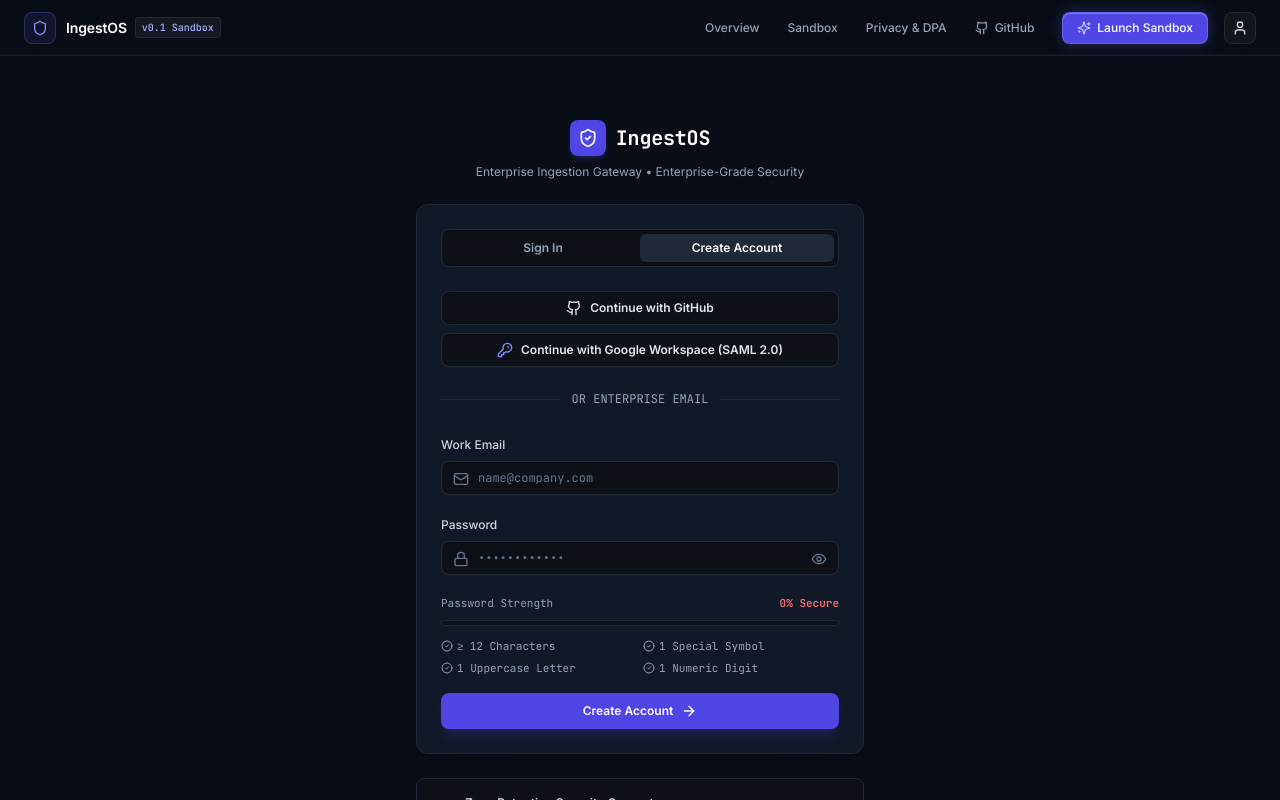
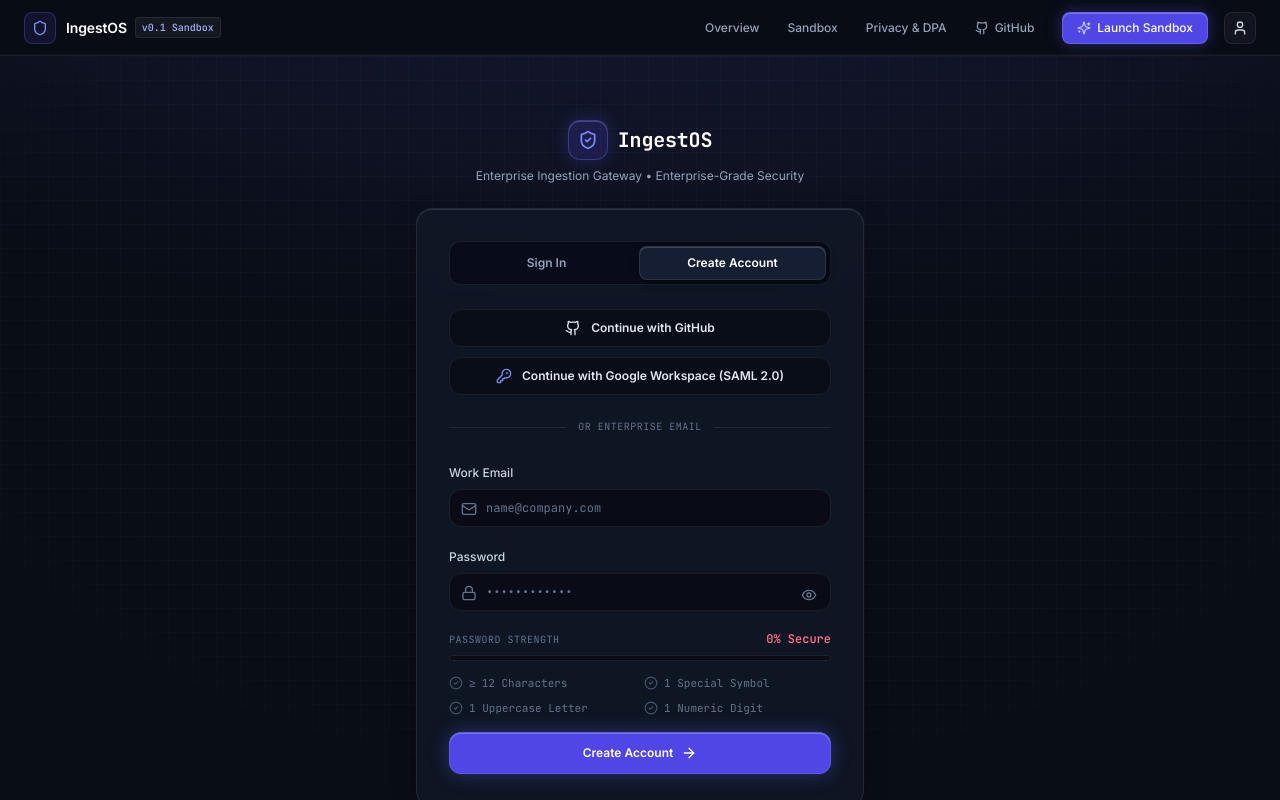
Before and after one commit to ravin972/IngestOS, a Next.js app in the folder apps/web/: page /auth in a window 1280 px wide. Shown: the top 800 px of the page. Built offline with nearby package versions, Linux system fonts and the light colour scheme; no server answers.

Commit message:
feat(ui): complete Phase 4 surface consistency across auth, privacy, footer, and typography

```diff
--- a/apps/web/src/app/auth/page.tsx
+++ b/apps/web/src/app/auth/page.tsx
@@ -82,14 +82,18 @@
   };
 
   return (
-    <div className="min-h-screen bg-[#090D16] text-slate-100 font-sans flex flex-col justify-center items-center px-4 py-16">
+    <div className="relative min-h-screen bg-[#090D16] text-slate-100 font-sans flex flex-col justify-center items-center px-4 py-16 overflow-hidden">
+      {/* Atmospheric Background Grid & Spotlight */}
+      <div className="absolute inset-0 bg-grid-pattern pointer-events-none" />
+      <div className="absolute inset-0 hero-spotlight pointer-events-none" />
+
       {/* Centered Auth Container */}
-      <div className="w-full max-w-md space-y-6">
+      <div className="w-full max-w-md space-y-6 relative z-10">
         {/* Brand Header */}
         <div className="text-center space-y-2">
-          <Link href="/" className="inline-flex items-center space-x-2.5">
-            <div className="h-9 w-9 rounded-lg bg-indigo-600 flex items-center justify-center text-white shadow-md shadow-indigo-500/20">
-              <ShieldCheck className="h-5 w-5" />
+          <Link href="/" className="inline-flex items-center space-x-2.5 group">
+            <div className="h-10 w-10 rounded-xl bg-indigo-600/20 border border-indigo-500/40 flex items-center justify-center text-indigo-400 shadow-[inset_0_1px_0_0_rgba(255,255,255,0.2),0_0_20px_rgba(99,102,241,0.25)] group-hover:scale-105 group-hover:border-indigo-400/60 transition-all">
+              <ShieldCheck className="h-5 w-5 text-indigo-400" />
             </div>
             <span className="font-bold text-xl tracking-tight text-white font-mono">
               IngestOS
@@ -100,33 +104,35 @@
           </p>
         </div>
 
-        {/* Auth Card */}
-        <div className="bg-[#111827] border border-[#1F2937] rounded-xl p-6 shadow-2xl space-y-6">
+        {/* High-Craft Specular Auth Card */}
+        <div className="surface-card rounded-2xl p-6 sm:p-8 space-y-6 shadow-2xl">
           {/* Segmented Mode Switcher */}
-          <div className="flex rounded-lg bg-[#0D1117] p-1 border border-[#1F2937]">
+          <div className="flex rounded-xl bg-[#080D1A]/90 p-1 border border-white/[0.08] shadow-inner">
             <button
+              type="button"
               onClick={() => {
                 setMode("signin");
                 setErrorMsg(null);
                 setSuccessMsg(null);
               }}
-              className={`flex-1 py-1.5 text-xs font-semibold rounded-md transition-all ${
+              className={`flex-1 py-2 text-xs font-semibold rounded-lg transition-all ${
                 mode === "signin"
-                  ? "bg-[#1F2937] text-white shadow-sm"
+                  ? "bg-[#151E32] text-white shadow-[inset_0_1px_0_0_rgba(255,255,255,0.18),0_2px_8px_rgba(0,0,0,0.4)] border border-white/[0.1]"
                   : "text-slate-400 hover:text-slate-200"
               }`}
             >
               Sign In
             </button>
             <button
+              type="button"
               onClick={() => {
                 setMode("signup");
                 setErrorMsg(null);
                 setSuccessMsg(null);
               }}
-              className={`flex-1 py-1.5 text-xs font-semibold rounded-md transition-all ${
+              className={`flex-1 py-2 text-xs font-semibold rounded-lg transition-all ${
                 mode === "signup"
-                  ? "bg-[#1F2937] text-white shadow-sm"
+                  ? "bg-[#151E32] text-white shadow-[inset_0_1px_0_0_rgba(255,255,255,0.18),0_2px_8px_rgba(0,0,0,0.4)] border border-white/[0.1]"
                   : "text-slate-400 hover:text-slate-200"
               }`}
             >
@@ -135,7 +141,7 @@
           </div>
 
           {/* Social SSO Buttons */}
-          <div className="space-y-2">
+          <div className="space-y-2.5">
             <button
               type="button"
               onClick={() =>
@@ -143,7 +149,7 @@
                   "Enterprise Feature: OAuth & SSO configurations require a standard Enterprise DPA setup."
                 )
               }
-              className="w-full flex items-center justify-center space-x-2 py-2 px-4 rounded-lg bg-[#0D1117] hover:bg-[#191f2f] border border-[#1F2937] text-slate-200 text-xs font-semibold transition-colors"
+              className="w-full flex items-center justify-center space-x-2.5 py-2.5 px-4 rounded-xl bg-[#090D16]/80 hover:bg-[#151E32]/90 border border-white/[0.08] hover:border-white/[0.18] text-slate-200 text-xs font-semibold transition-all shadow-sm active:scale-[0.99]"
             >
               <Github className="h-4 w-4" />
               <span>Continue with GitHub</span>
@@ -155,7 +161,7 @@
                   "Enterprise Feature: OAuth & SSO configurations require a standard Enterprise DPA setup."
                 )
               }
-              className="w-full flex items-center justify-center space-x-2 py-2 px-4 rounded-lg bg-[#0D1117] hover:bg-[#191f2f] border border-[#1F2937] text-slate-200 text-xs font-semibold transition-colors"
+              className="w-full flex items-center justify-center space-x-2.5 py-2.5 px-4 rounded-xl bg-[#090D16]/80 hover:bg-[#151E32]/90 border border-white/[0.08] hover:border-white/[0.18] text-slate-200 text-xs font-semibold transition-all shadow-sm active:scale-[0.99]"
             >
               <KeyRound className="h-4 w-4 text-indigo-400" />
               <span>Continue with Google Workspace (SAML 2.0)</span>
@@ -163,9 +169,9 @@
           </div>
 
           <div className="flex items-center space-x-3 text-xs text-slate-400 font-mono">
-            <div className="flex-1 h-px bg-[#1F2937]" />
-            <span>OR ENTERPRISE EMAIL</span>
-            <div className="flex-1 h-px bg-[#1F2937]" />
+            <div className="flex-1 h-px bg-white/[0.08]" />
+            <span className="text-[10px] uppercase tracking-wider text-slate-500">OR ENTERPRISE EMAIL</span>
+            <div className="flex-1 h-px bg-white/[0.08]" />
           </div>
 
           {/* Credentials Form */}
@@ -179,9 +185,9 @@
                   placeholder="name@company.com"
                   value={email}
                   onChange={(e) => setEmail(e.target.value)}
-                  className="w-full bg-[#0D1117] border border-[#1F2937] rounded-lg pl-9 pr-3 py-2 text-xs text-slate-200 placeholder-slate-500 focus:outline-none focus:border-indigo-500 font-mono"
+                  className="w-full bg-[#090D16]/90 border border-white/[0.08] rounded-xl pl-9 pr-3 py-2.5 text-xs text-slate-200 placeholder-slate-500 focus:outline-none focus:border-indigo-500 focus:ring-1 focus:ring-indigo-500/40 font-mono transition-all"
                 />
-                <Mail className="h-4 w-4 text-slate-500 absolute left-3 top-2.5" />
+                <Mail className="h-4 w-4 text-slate-500 absolute left-3 top-3" />
               </div>
             </div>
 
@@ -194,13 +200,13 @@
                   placeholder="••••••••••••"
                   value={password}
                   onChange={(e) => setPassword(e.target.value)}
-                  className="w-full bg-[#0D1117] border border-[#1F2937] rounded-lg pl-9 pr-9 py-2 text-xs text-slate-200 placeholder-slate-500 focus:outline-none focus:border-indigo-500 font-mono"
+                  className="w-full bg-[#090D16]/90 border border-white/[0.08] rounded-xl pl-9 pr-10 py-2.5 text-xs text-slate-200 placeholder-slate-500 focus:outline-none focus:border-indigo-500 focus:ring-1 focus:ring-indigo-500/40 font-mono transition-all"
                 />
-                <Lock className="h-4 w-4 text-slate-500 absolute left-3 top-2.5" />
+                <Lock className="h-4 w-4 text-slate-500 absolute left-3 top-3" />
                 <button
                   type="button"
                   onClick={() => setShowPassword(!showPassword)}
-                  className="text-slate-500 hover:text-slate-300 absolute right-3 top-2.5"
+                  className="text-slate-500 hover:text-slate-300 absolute right-3 top-3 p-0.5 rounded transition-colors"
                 >
                   {showPassword ? <EyeOff className="h-4 w-4" /> : <Eye className="h-4 w-4" />}
                 </button>
@@ -211,14 +217,14 @@
             {mode === "signup" && (
               <div className="space-y-2 pt-1 font-mono text-[11px]">
                 <div className="flex items-center justify-between text-slate-400">
-                  <span>Password Strength</span>
+                  <span className="text-[10px] uppercase tracking-wider text-slate-500">Password Strength</span>
                   <span
-                    className={`font-semibold ${
+                    className={`font-semibold text-xs ${
                       entropyPercentage === 100
                         ? "text-emerald-400"
                         : entropyPercentage >= 50
-                        ? "text-amber-400"
-                        : "text-red-400"
+                        ? "text-indigo-400"
+                        : "text-rose-400"
                     }`}
                   >
                     {entropyPercentage === 100
@@ -227,36 +233,36 @@
                   </span>
                 </div>
 
-                {/* Progress Bar */}
-                <div className="h-1.5 w-full bg-[#0D1117] rounded-full overflow-hidden border border-[#1F2937]">
+                {/* Progress Bar with glowing semantic segments */}
+                <div className="h-1.5 w-full bg-[#090D16] rounded-full overflow-hidden border border-white/[0.08]">
                   <div
-                    className={`h-full transition-all duration-300 ${
+                    className={`h-full transition-all duration-300 ease-out ${
                       entropyPercentage === 100
-                        ? "bg-emerald-500"
+                        ? "bg-emerald-500 shadow-[0_0_12px_rgba(16,185,129,0.5)]"
                         : entropyPercentage >= 50
-                        ? "bg-indigo-500"
-                        : "bg-red-500"
+                        ? "bg-indigo-500 shadow-[0_0_12px_rgba(99,102,241,0.5)]"
+                        : "bg-rose-500 shadow-[0_0_12px_rgba(239,68,68,0.5)]"
                     }`}
                     style={{ width: `${entropyPercentage}%` }}
                   />
                 </div>
 
                 {/* Criteria Checklist */}
-                <div className="grid grid-cols-2 gap-1.5 pt-1 text-slate-400">
-                  <div className={`flex items-center space-x-1 ${hasMinLength ? "text-emerald-400" : ""}`}>
-                    <CheckCircle2 className="h-3 w-3" />
+                <div className="grid grid-cols-2 gap-2 pt-1.5 text-slate-400 text-[11px]">
+                  <div className={`flex items-center space-x-1.5 transition-colors ${hasMinLength ? "text-emerald-400" : "text-slate-500"}`}>
+                    <CheckCircle2 className={`h-3.5 w-3.5 ${hasMinLength ? "text-emerald-400" : "text-slate-600"}`} />
                     <span>≥ 12 Characters</span>
                   </div>
-                  <div className={`flex items-center space-x-1 ${hasSpecial ? "text-emerald-400" : ""}`}>
-                    <CheckCircle2 className="h-3 w-3" />
+                  <div className={`flex items-center space-x-1.5 transition-colors ${hasSpecial ? "text-emerald-400" : "text-slate-500"}`}>
+                    <CheckCircle2 className={`h-3.5 w-3.5 ${hasSpecial ? "text-emerald-400" : "text-slate-600"}`} />
                     <span>1 Special Symbol</span>
                   </div>
-                  <div className={`flex items-center space-x-1 ${hasUppercase ? "text-emerald-400" : ""}`}>
-                    <CheckCircle2 className="h-3 w-3" />
+                  <div className={`flex items-center space-x-1.5 transition-colors ${hasUppercase ? "text-emerald-400" : "text-slate-500"}`}>
+                    <CheckCircle2 className={`h-3.5 w-3.5 ${hasUppercase ? "text-emerald-400" : "text-slate-600"}`} />
                     <span>1 Uppercase Letter</span>
                   </div>
-                  <div className={`flex items-center space-x-1 ${hasDigit ? "text-emerald-400" : ""}`}>
-                    <CheckCircle2 className="h-3 w-3" />
+                  <div className={`flex items-center space-x-1.5 transition-colors ${hasDigit ? "text-emerald-400" : "text-slate-500"}`}>
+                    <CheckCircle2 className={`h-3.5 w-3.5 ${hasDigit ? "text-emerald-400" : "text-slate-600"}`} />
                     <span>1 Numeric Digit</span>
                   </div>
                 </div>
@@ -265,13 +271,13 @@
 
             {/* Notification messages */}
             {errorMsg && (
-              <div className="p-2.5 rounded bg-red-950/40 border border-red-500/40 text-red-300 text-xs flex items-center space-x-2">
-                <AlertCircle className="h-4 w-4 shrink-0 text-red-400" />
+              <div className="p-3 rounded-xl bg-rose-950/40 border border-rose-500/40 text-rose-300 text-xs flex items-center space-x-2.5">
+                <AlertCircle className="h-4 w-4 shrink-0 text-rose-400" />
                 <span>{errorMsg}</span>
               </div>
             )}
             {successMsg && (
-              <div className="p-2.5 rounded bg-emerald-950/40 border border-emerald-500/40 text-emerald-300 text-xs flex items-center space-x-2">
+              <div className="p-3 rounded-xl bg-emerald-950/40 border border-emerald-500/40 text-emerald-300 text-xs flex items-center space-x-2.5">
                 <CheckCircle2 className="h-4 w-4 shrink-0 text-emerald-400" />
                 <span>{successMsg}</span>
               </div>
@@ -280,7 +286,7 @@
             <button
               type="submit"
               disabled={isLoading}
-              className="w-full flex items-center justify-center space-x-2 py-2.5 px-4 rounded-lg bg-indigo-600 hover:bg-indigo-500 text-white font-semibold text-xs transition-colors shadow-lg shadow-indigo-600/20 disabled:opacity-50"
+              className="w-full flex items-center justify-center space-x-2 py-3 px-4 rounded-xl bg-indigo-600 hover:bg-indigo-500 text-white font-semibold text-xs transition-all shadow-[inset_0_1px_0_0_rgba(255,255,255,0.25),0_0_20px_rgba(99,102,241,0.35)] active:scale-[0.99] disabled:opacity-50 border border-indigo-400/30"
             >
               <span>{isLoading ? "Processing..." : mode === "signup" ? "Create Account" : "Sign In"}</span>
               <ArrowRight className="h-4 w-4" />
@@ -288,12 +294,14 @@
           </form>
         </div>
 
-        {/* Enterprise Security Footer */}
-        <div className="p-4 rounded-lg bg-[#0D1117] border border-[#1F2937] flex items-center space-x-3 text-xs text-slate-400">
-          <Shield className="h-5 w-5 text-indigo-400 shrink-0" />
+        {/* Specular Enterprise Security Footer Badge */}
+        <div className="surface-card rounded-xl p-4 flex items-center space-x-3.5 text-xs text-slate-400">
+          <div className="w-9 h-9 rounded-lg bg-indigo-500/10 border border-indigo-500/30 flex items-center justify-center text-indigo-400 shrink-0">
+            <Shield className="h-4 w-4" />
+          </div>
           <div className="space-y-0.5">
-            <div className="font-semibold text-slate-300">Zero-Retention Security Guarantee</div>
-            <p className="text-[11px] leading-relaxed">
+            <div className="font-semibold text-slate-200">Zero-Retention Security Guarantee</div>
+            <p className="text-[11px] text-slate-400 leading-relaxed">
               Zero-knowledge architecture. Processed data stays in memory and is never written to disk.
             </p>
           </div>
--- a/apps/web/src/app/globals.css
+++ b/apps/web/src/app/globals.css
@@ -10,13 +10,15 @@
     --primary: #6366F1;
     --emerald: #10B981;
     --coral: #EF4444;
+    --font-inter: var(--font-sans);
+    --font-jetbrains-mono: var(--font-mono);
   }
 
   html,
   body {
     background-color: #090D16;
     color: #F1F5F9;
-    font-family: var(--font-inter), system-ui, -apple-system, sans-serif;
+    font-family: var(--font-sans), var(--font-inter), system-ui, -apple-system, sans-serif;
     margin: 0;
     padding: 0;
     overflow-x: hidden;
--- a/apps/web/src/app/layout.tsx
+++ b/apps/web/src/app/layout.tsx
@@ -7,13 +7,13 @@
 
 const inter = Inter({
   subsets: ["latin"],
-  variable: "--font-inter",
+  variable: "--font-sans",
   display: "swap",
 });
 
 const jetbrainsMono = JetBrains_Mono({
   subsets: ["latin"],
-  variable: "--font-jetbrains-mono",
+  variable: "--font-mono",
   display: "swap",
 });
 
@@ -29,8 +29,11 @@
   children: React.ReactNode;
 }) {
   return (
-    <html lang="en" className={`dark ${inter.variable} ${jetbrainsMono.variable}`}>
-      <body className="bg-canvas text-slate-100 min-h-screen antialiased flex flex-col font-sans">
+    <html
+      lang="en"
+      className={`dark ${inter.variable} ${jetbrainsMono.variable}`}
+    >
+      <body className="bg-canvas text-slate-100 min-h-screen antialiased flex flex-col font-sans selection:bg-indigo-500/30 selection:text-white">
         <AuthProvider>
           <Navbar />
           {children}
--- a/apps/web/tailwind.config.ts
+++ b/apps/web/tailwind.config.ts
@@ -40,8 +40,8 @@
         },
       },
       fontFamily: {
-        sans: ["var(--font-inter)", "Inter", "sans-serif"],
-        mono: ["var(--font-jetbrains-mono)", "JetBrains Mono", "monospace"],
+        sans: ["var(--font-sans)", "var(--font-inter)", "Inter", "sans-serif"],
+        mono: ["var(--font-mono)", "var(--font-jetbrains-mono)", "JetBrains Mono", "monospace"],
       },
       letterSpacing: {
         tightest: "-0.02em",
```
Also changed, not shown: apps/web/src/app/privacy/page.tsx (+91 -60 lines), apps/web/src/components/Footer.tsx (+50 -19 lines).
